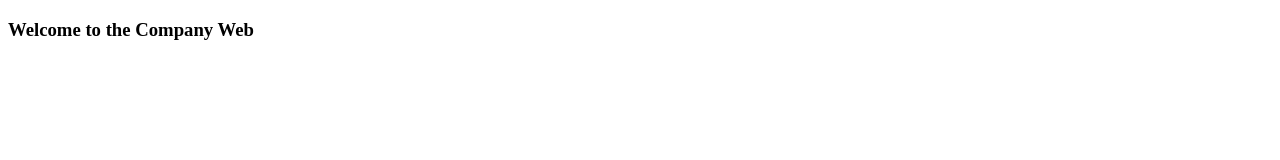
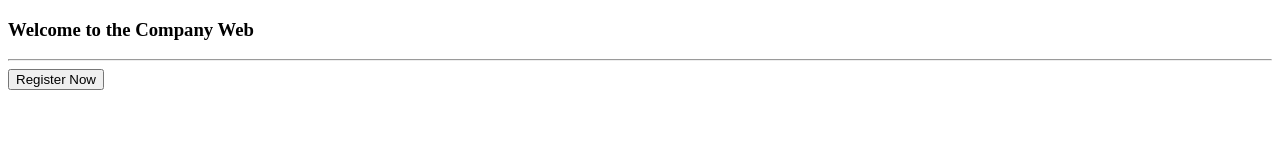
Before and after one commit to theoafactor/companyweb.com, a plain HTML site: page index.html in a window 1280 px wide. Drawn offline with Linux system fonts and the light colour scheme.

Commit message:
Added button

```diff
--- a/index.html
+++ b/index.html
@@ -8,5 +8,7 @@
 <body>
 
     <h3>Welcome to the Company Web</h3>
+    <hr>
+    <button>Register Now</button>
 </body>
 </html>
```
